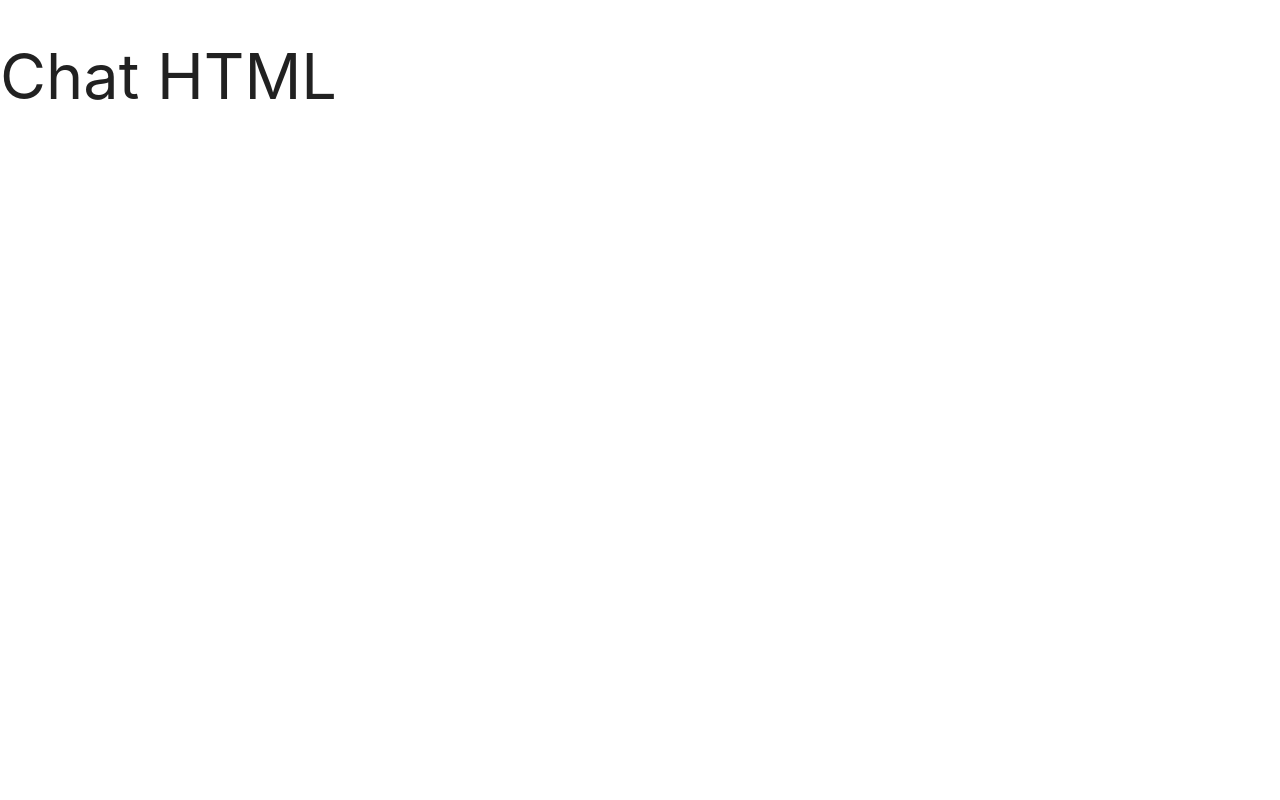
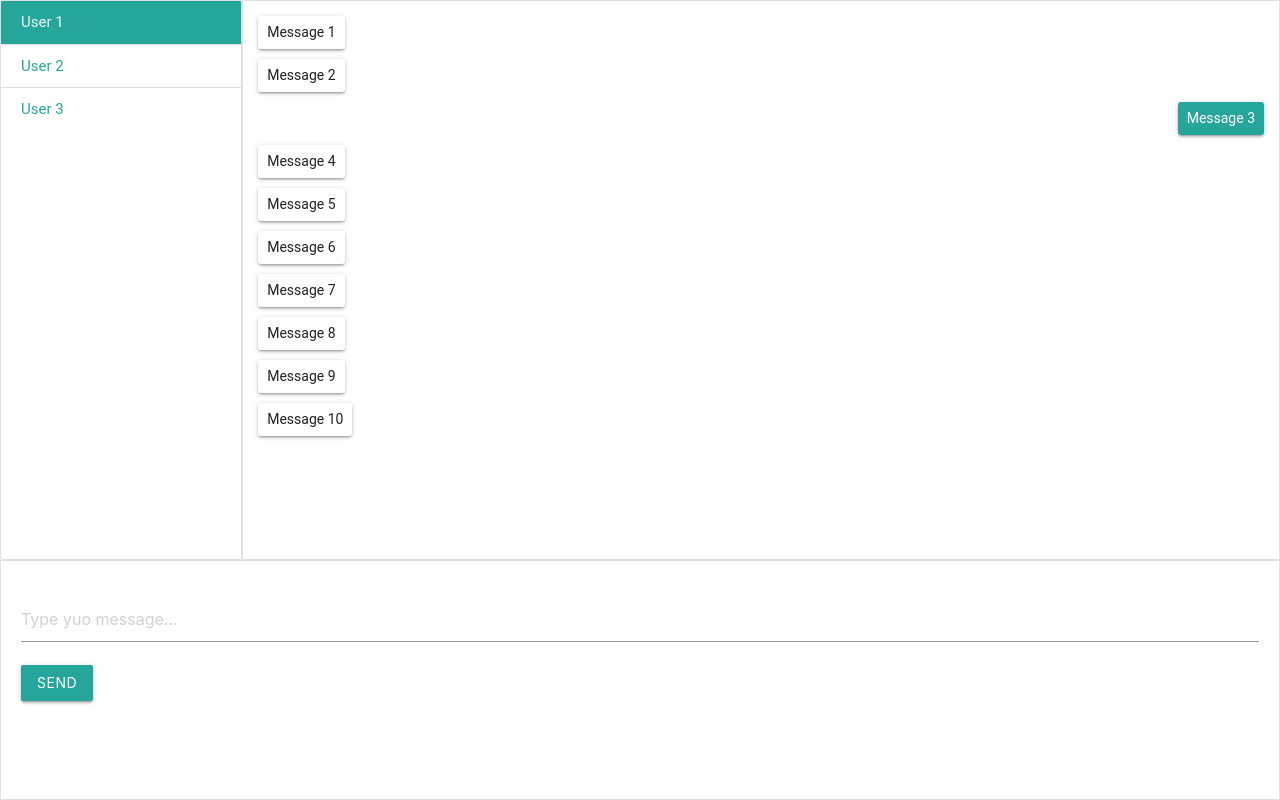
Before and after one commit to evgen904/Chat-socket.io, a website: page public/chat.html in a window 1280 px wide. Drawn offline with nearby package versions, Linux system fonts and the light colour scheme; no server answers.

Commit message:
Создание страницы чата

```diff
--- /dev/null
+++ b/public/app.js
@@ -0,0 +1,5 @@
+const socket = io();
+
+new Vue({
+  el: '#app'
+});
--- a/public/chat.html
+++ b/public/chat.html
@@ -6,13 +6,45 @@
         content="width=device-width, user-scalable=no, initial-scale=1.0, maximum-scale=1.0, minimum-scale=1.0">
   <meta http-equiv="X-UA-Compatible" content="ie=edge">
   <link rel="stylesheet" href="https://cdnjs.cloudflare.com/ajax/libs/materialize/1.0.0/css/materialize.min.css">
+  <link rel="stylesheet" href="styles.css">
   <title>NodeJS Chat</title>
 </head>
 <body>
 
-<h1>Chat HTML</h1>
+<div id="app">
+  <div class="chat">
+    <div class="chat-user collection">
+      <a
+          class="collection-item"
+          v-for="u in 3"
+          :class="{'active': u === 1}"
+      >
+        User {{ u }}
+      </a>
+    </div>
+    <div class="chat-message">
+      <div
+          class="message"
+          v-for="m in 10"
+          :class="{'owner': m === 3}"
+      >
+        <div class="message-content z-depth-1">
+          Message {{ m }}
+        </div>
+      </div>
+    </div>
+  </div>
+  <div class="actions">
+    <div class="input-field">
+      <input type="text" placeholder="Type yuo message...">
+    </div>
+    <button class="btn">Send</button>
+  </div>
+</div>
 
+<script src="https://cdn.jsdelivr.net/npm/vue/dist/vue.js"></script>
 <script src="https://cdnjs.cloudflare.com/ajax/libs/materialize/1.0.0/js/materialize.min.js"></script>
 <script src="socket.io/socket.io.js"></script>
+<script src="app.js"></script>
 </body>
 </html>
--- a/public/styles.css
+++ b/public/styles.css
@@ -13,3 +13,42 @@ html, body {
   max-width: 400px;
   width: 100%;
 }
+
+.chat {
+  display: flex;
+  height: 70vh;
+  width: 100%;
+}
+.chat-user {
+  width: 300px;
+  border: 1px solid #e0e0e0;
+  margin: 0;
+}
+.actions {
+  height: 30vh;
+  border: 1px solid #e0e0e0;
+  padding: 20px;
+}
+.chat-message {
+  overflow-y: auto;
+  width: 100%;
+  padding: 15px;
+  border: 1px solid #e0e0e0;
+}
+.message {
+  display: flex;
+}
+.message-content {
+  border-radius: 3px;
+  padding: 6px 9px;
+  font-size: 14px;
+  margin-bottom: 10px;
+  max-width: 250px;
+}
+.message.owner {
+  justify-content: flex-end;
+}
+.message.owner .message-content {
+  color: #ffffff;
+  background-color: #26a69a;
+}
```
